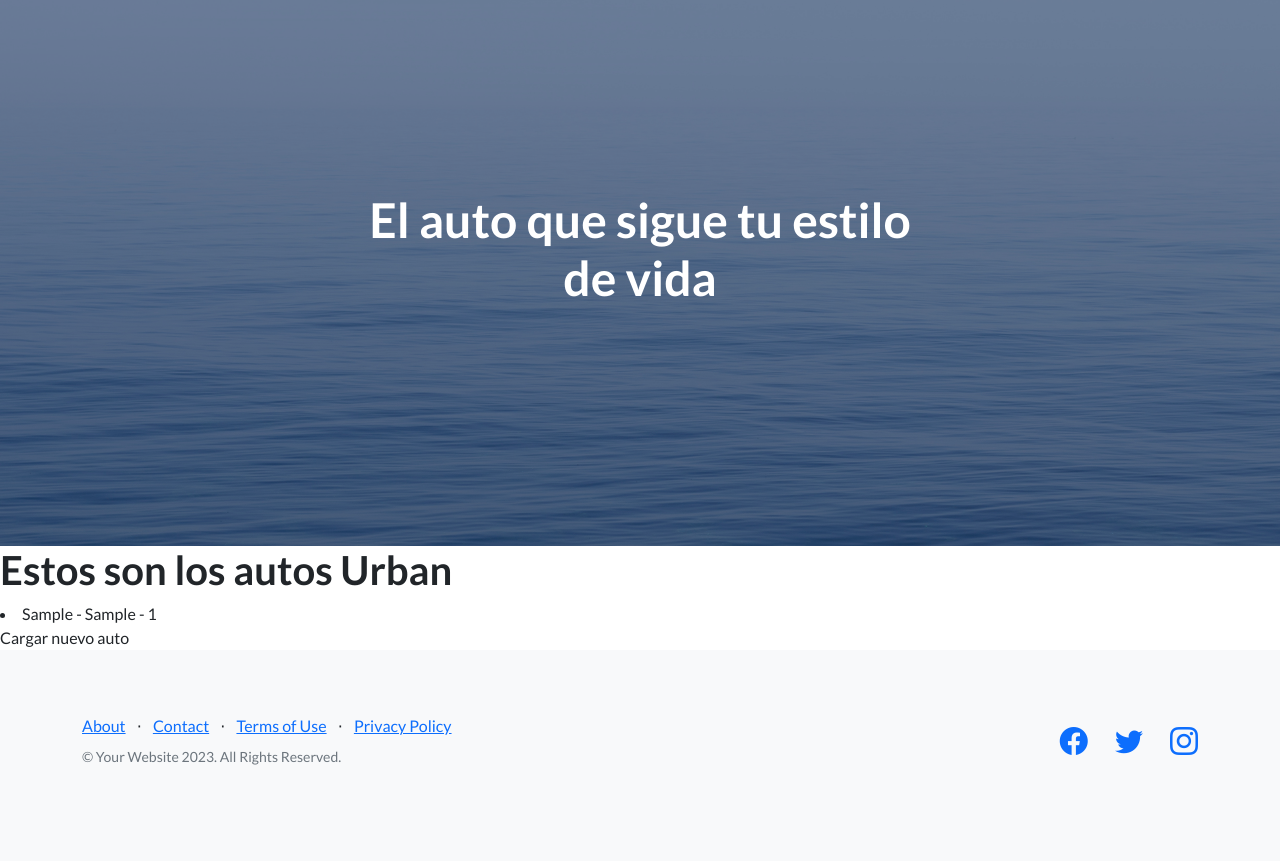
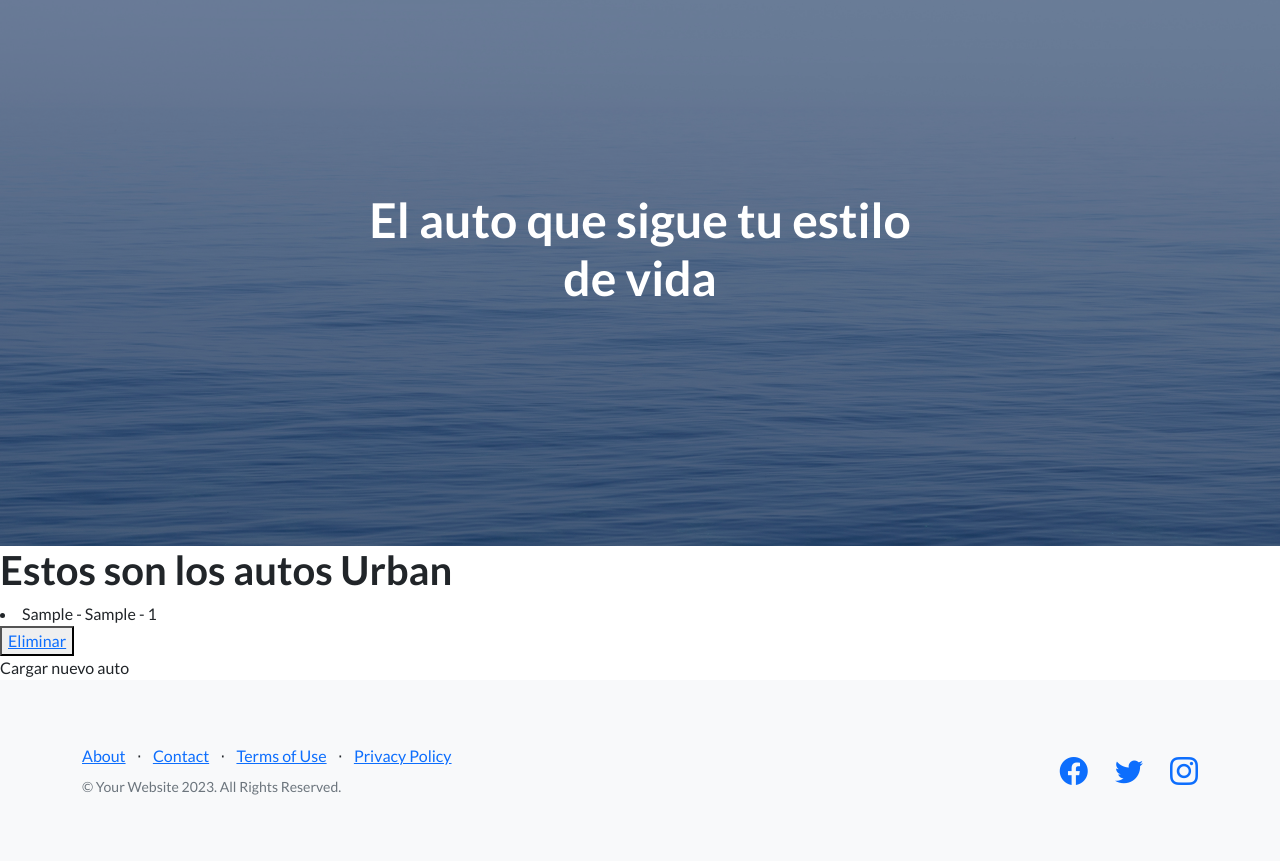
Before and after one commit to SantiagoContino/Entrega_Final, a Django app: page /coderapp/urban/ in a window 1280 px wide. Shown: the part 67-928 px from the top of the page. Before the commit the page ends 832 px from the top, so only its background shows below. Run offline with Django 5.2, Linux system fonts and the light colour scheme; tables that the repository leaves empty hold one stand-in row (values such as "Sample post"); some libraries are stand-ins or nearby versions.

Commit message:
subiendo cambios con error en el botón de "eliminar"

```diff
--- a/proyecto_pagina_web/coderapp/templates/urban.html
+++ b/proyecto_pagina_web/coderapp/templates/urban.html
@@ -4,6 +4,10 @@
 <h1>Estos son los autos Urban</h1>
 {% for auto in autos %}
 <li>{{auto.marca}} - {{auto.modelo}} - {{auto.año}}</li>
+<button>
+    <a href="{% url 'eliminar_urban' p.modelo %}">Eliminar</a>
+</button>
 {% endfor %}
+<br>
 <a class="navbar-brand" href="{% url 'urban_formulario' %}">Cargar nuevo auto</a>
 {% endblock  %}
--- a/proyecto_pagina_web/coderapp/urls.py
+++ b/proyecto_pagina_web/coderapp/urls.py
@@ -1,5 +1,5 @@
 from django.urls import path
-from coderapp.views import index, urban, crossover, deportivo, urban_formulario, crossover_formulario, deportivo_formulario, buscar_urban
+from coderapp.views import index, urban, crossover, deportivo, urban_formulario, crossover_formulario, deportivo_formulario, buscar_urban, eliminar_urban
 
 
 urlpatterns = [
@@ -10,5 +10,6 @@ urlpatterns = [
     path("crossover_formulario/", crossover_formulario, name='crossover_formulario'),
     path("deportivo_formulario/", deportivo_formulario, name='deportivo_formulario'),
     path("buscar_urban/", buscar_urban, name='buscar_urban'),
+    path("eliminar_urban/<modelo_urban>", eliminar_urban, name='eliminar_urban'),
     path("", index, name='index'),
 ]
--- a/proyecto_pagina_web/coderapp/views.py
+++ b/proyecto_pagina_web/coderapp/views.py
@@ -106,3 +106,14 @@ def buscar_urban(request):
         }
 
         return render(request, "buscar_urban.html", contexto)
+
+def eliminar_urban(request, modelo_urban):
+
+     urban = Urban.objects.get(modelo=modelo_urban)
+
+     urban.delete()
+
+     autos = Urban.objects.all()
+     contexto = {"autos":autos}
+
+     return render(request, 'urban.html', contexto)
--- a/proyecto_pagina_web/proyecto_pagina_web/settings.py
+++ b/proyecto_pagina_web/proyecto_pagina_web/settings.py
@@ -55,7 +55,7 @@ ROOT_URLCONF = 'proyecto_pagina_web.urls'
 TEMPLATES = [
     {
         'BACKEND': 'django.template.backends.django.DjangoTemplates',
-        'DIRS': '/Users/tatoc/Desktop/Python/Programas Python/Tercera Preentrega/proyecto_pagina_web/coderapp/templates/',
+        'DIRS': 'Users/tatoc/OneDrive/Escritorio/Python/Programas Python/Entrega_Final/proyecto_pagina_web/coderapp/templates',
         'APP_DIRS': True,
         'OPTIONS': {
             'context_processors': [
```
